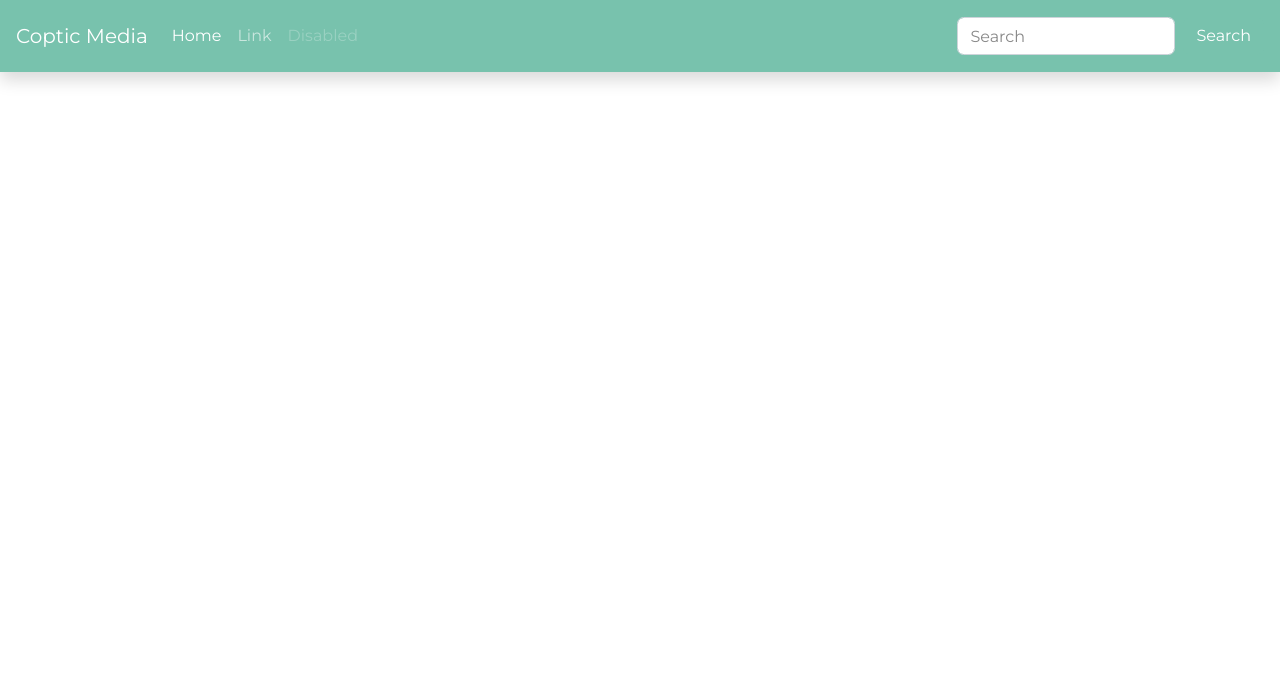
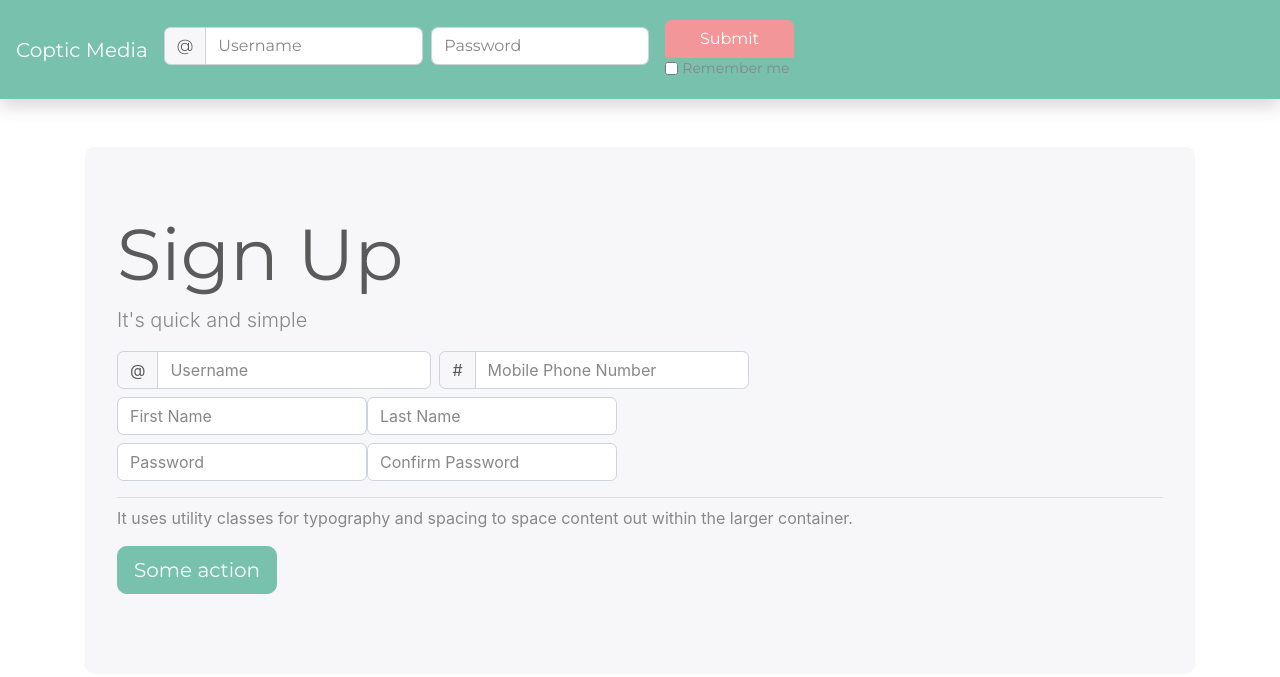
Before and after one commit to ysawiris/social_media, a plain HTML site: page base.html in a window 1280 px wide. Drawn offline with nearby package versions, Linux system fonts and the light colour scheme.

Commit message:
[add] sign up page

```diff
--- a/base.html
+++ b/base.html
@@ -18,24 +18,102 @@
             <span class="navbar-toggler-icon"></span>
         </button>
 
-        <div class="collapse navbar-collapse" id="navbarSupportedContent">
-            <ul class="navbar-nav mr-auto">
-                <li class="nav-item active">
-                    <a class="nav-link" href="#">Home <span class="sr-only">(current)</span></a>
-                </li>
-                <li class="nav-item">
-                    <a class="nav-link" href="#">Link</a>
-                </li>
-                <li class="nav-item">
-                    <a class="nav-link disabled" href="#">Disabled</a>
-                </li>
-            </ul>
-            <form class="form-inline my-2 my-lg-0">
-                <input class="form-control mr-sm-2" type="text" placeholder="Search" aria-label="Search">
-                <button class="btn btn-primary my-2 my-sm-0" type="submit">Search</button>
+        <div class="collapse navbar-collapse" id="navbarSupportedContent" style="text-align: right;">
+            <form class="form-inline">
+                <label class="sr-only" for="inlineFormInputGroupUsername2">Username</label>
+                <div class="input-group mb-2 mr-sm-2">
+                    <div class="input-group-prepend">
+                        <div class="input-group-text">@</div>
+                    </div>
+                    <input type="text" class="form-control" id="inlineFormInputGroupUsername2" placeholder="Username">
+                </div>
+
+                <label class="sr-only" for="inlineFormInputName2">Password</label>
+                <input type="text" class="form-control mb-2 mr-sm-2" id="inlineFormInputName2" placeholder="Password">
+                <div class="btn-group-vertical btn-sm" role="group">
+                    <button type="submit" class="btn btn-secondary">Submit</button>
+                    <div class="form-check mr-sm-1">
+                        <input class="form-check-input" type="checkbox" id="inlineFormCheck">
+                        <label class="form-check-label" for="inlineFormCheck">
+                            Remember me
+                        </label>
+                    </div>
+                </div>
             </form>
+
         </div>
     </nav>
+
+    <div class="container">
+        <div class="jumbotron">
+            <h1 class="display-3">Sign Up</h1>
+            <p class="lead">It's quick and simple</p>
+            <form class="form-inline">
+                <label class="sr-only" for="inlineFormInputGroupUsername2">Username</label>
+                <div class="input-group mb-2 mr-sm-2">
+                    <div class="input-group-prepend">
+                        <div class="input-group-text">@</div>
+                    </div>
+                    <input type="text" class="form-control" id="inlineFormInputGroupUsername2" placeholder="Username">
+                </div>
+                <label class="sr-only" for="inlineFormInputGroupUsername2">Mobile Phone Number</label>
+                <div class="input-group mb-2 mr-sm-2">
+                    <div class="input-group-prepend">
+                        <div class="input-group-text">#</div>
+                    </div>
+                    <input type="text" class="form-control" id="inlineFormInputGroupUsername2" placeholder="Mobile Phone Number">
+                </div>
+
+
+            </form>
+            <form class="form-inline">
+                <label class="sr-only" for="inlineFormInputName2">First Name</label>
+                <input type="text" class="form-control mb-2" style="width: 250px;" id="inlineFormInputName2" placeholder="First Name">
+                <label class="sr-only" for="inlineFormInputName2">Last Name</label>
+                <input type="text" class="form-control mb-2" style="width: 250px;" id="inlineFormInputName2" placeholder="Last Name">
+            </form>
+
+            <form class="form-inline">
+                <label class="sr-only" for="inlineFormInputName2">Password</label>
+                <input type="text" class="form-control mb-2" style="width: 250px;" id="inlineFormInputName2" placeholder="Password">
+                <label class="sr-only" for="inlineFormInputName2">Confirm Password</label>
+                <input type="text" class="form-control mb-2" style="width: 250px;" id="inlineFormInputName2" placeholder="Confirm Password">
+            </form>
+
+            <hr class="my-2">
+            <p>It uses utility classes for typography and spacing to space content out within the larger container.</p>
+            <p class="lead">
+                <a class="btn btn-primary btn-lg" href="#!" role="button">Some action</a>
+            </p>
+        </div>
+
+
+    </div>
+
+
+
+
+
+
+
+
+
+
+
+
+
+
+
+
+
+
+
+
+
+
+
+
+
 
 
 
@@ -44,4 +122,4 @@
 
 </body>
 
-</html>
+</html
```
